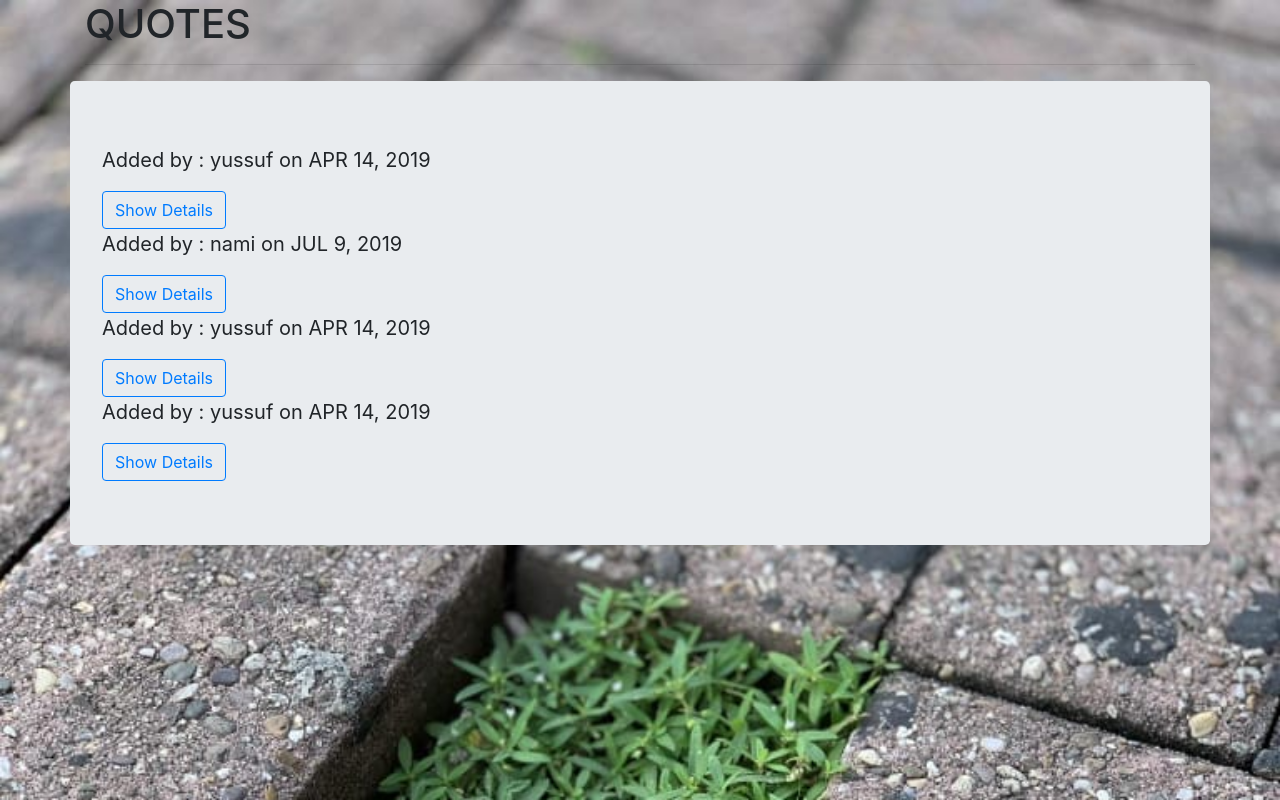
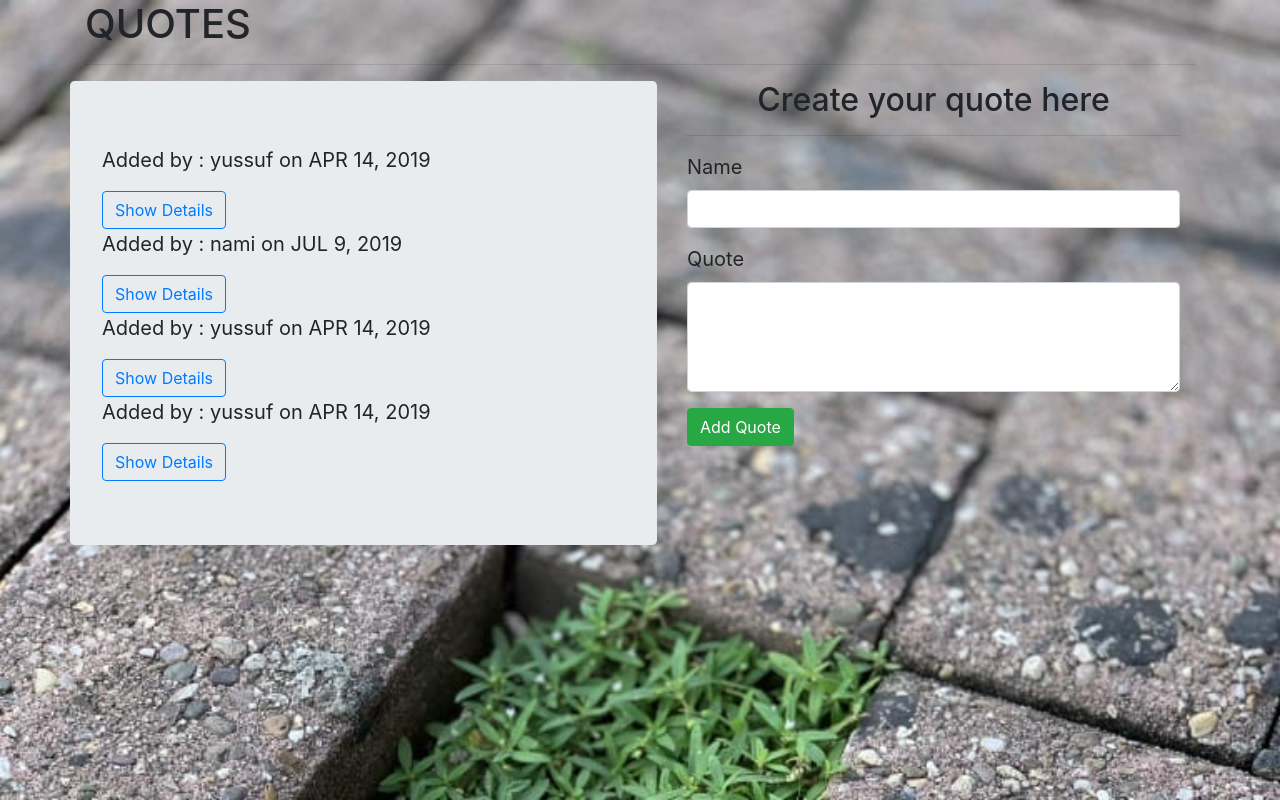
Before and after one commit to yareyaska/Quotes, an Angular app: page / in a window 1280 px wide. Built offline with nearby package versions, Linux system fonts and the light colour scheme.

Commit message:
modified quote component

```diff
--- a/src/app/quote/quote.component.html
+++ b/src/app/quote/quote.component.html
@@ -24,6 +24,10 @@
 
 
 
+<div class="col">
+      <app-quote-form (addQuote)="addNewQuote($event)"></app-quote-form>
 
 
 </div>
+
+</div>
```
